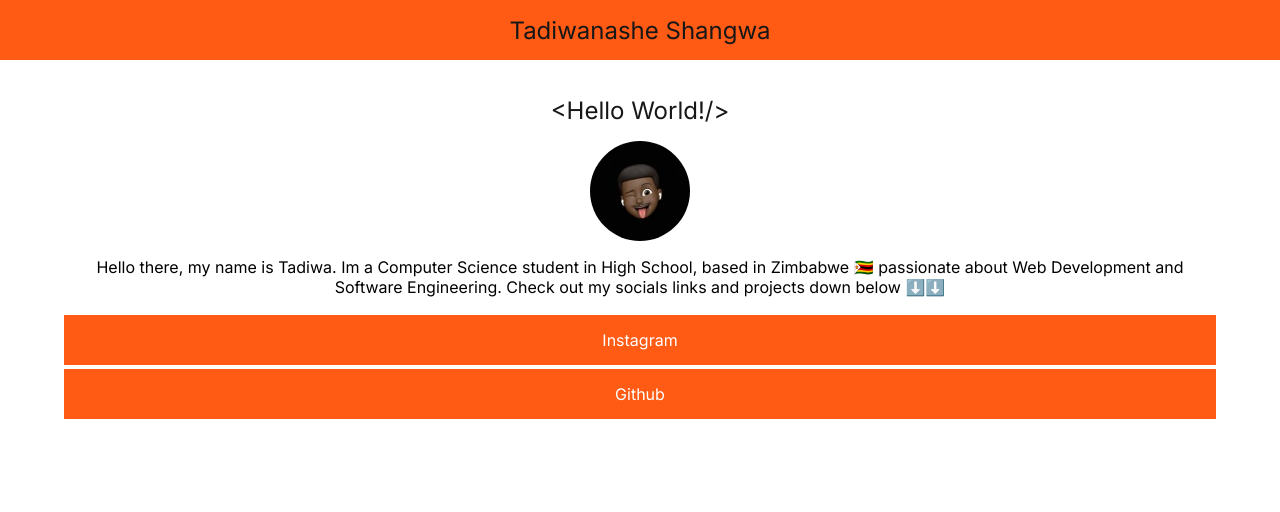
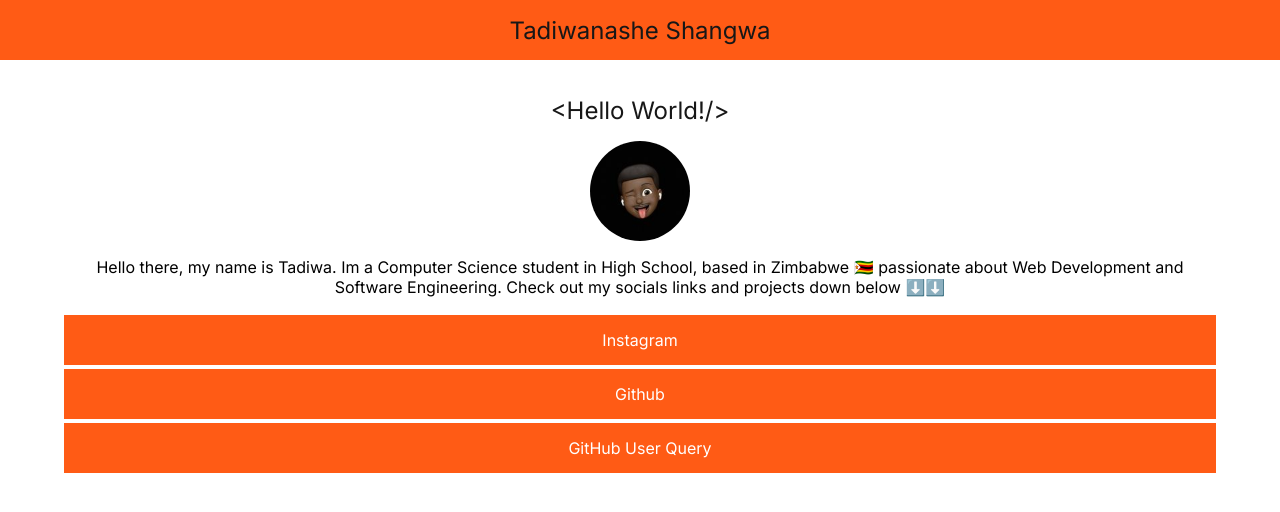
Before and after one commit to Tadiwr/My-Landing-Page, a React (Create React App) app: page / in a window 1280 px wide. Shown: the top 512 px of the page. Built offline with nearby package versions, Linux system fonts and the light colour scheme.

Commit message:
Added GitHub User Query Site

```diff
--- a/src/App.js
+++ b/src/App.js
@@ -2,7 +2,6 @@ import dp from './dp.jpg';
 import './App.css';
 
 function App() {
-
   const heading = `<Hello World!/>`
 
   return (
@@ -20,7 +19,7 @@ function App() {
           <p>Hello there, my name is Tadiwa. Im a Computer Science student in High School, based in Zimbabwe 🇿🇼 passionate about Web Development and Software Engineering. Check out my socials links and projects down below ⬇️⬇️ </p>
           <a className='socials' href='http://instagram.com/tadiwadev' > Instagram</a>
           <a className='socials' href='http://github.com/Tadiwr' >Github</a>
-          {/* <a className='socials' href='https://rand-activity.netlify.app/' >Random Activity Generator</a> */}
+          <a className='socials' href='https://gituserquery.netlify.app/' >GitHub User Query</a>
       </div>
     </div>
   );
```
